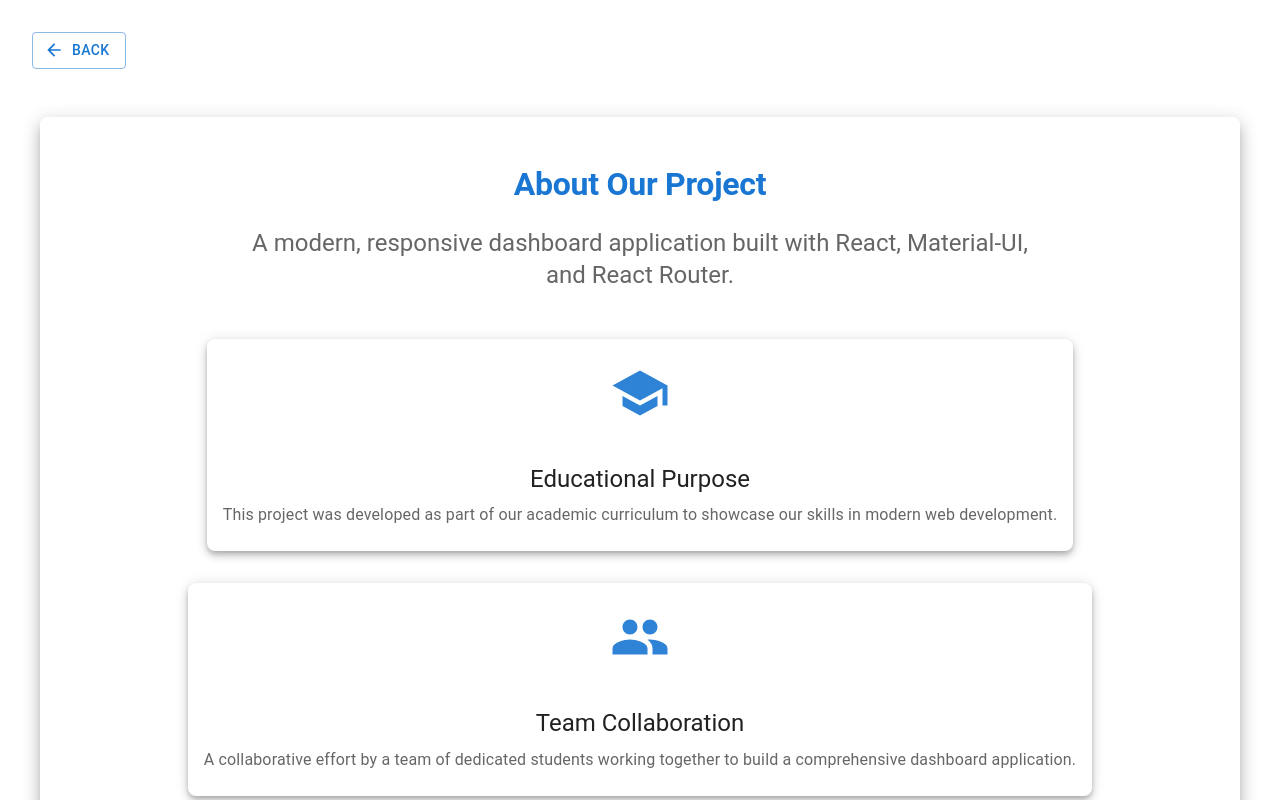
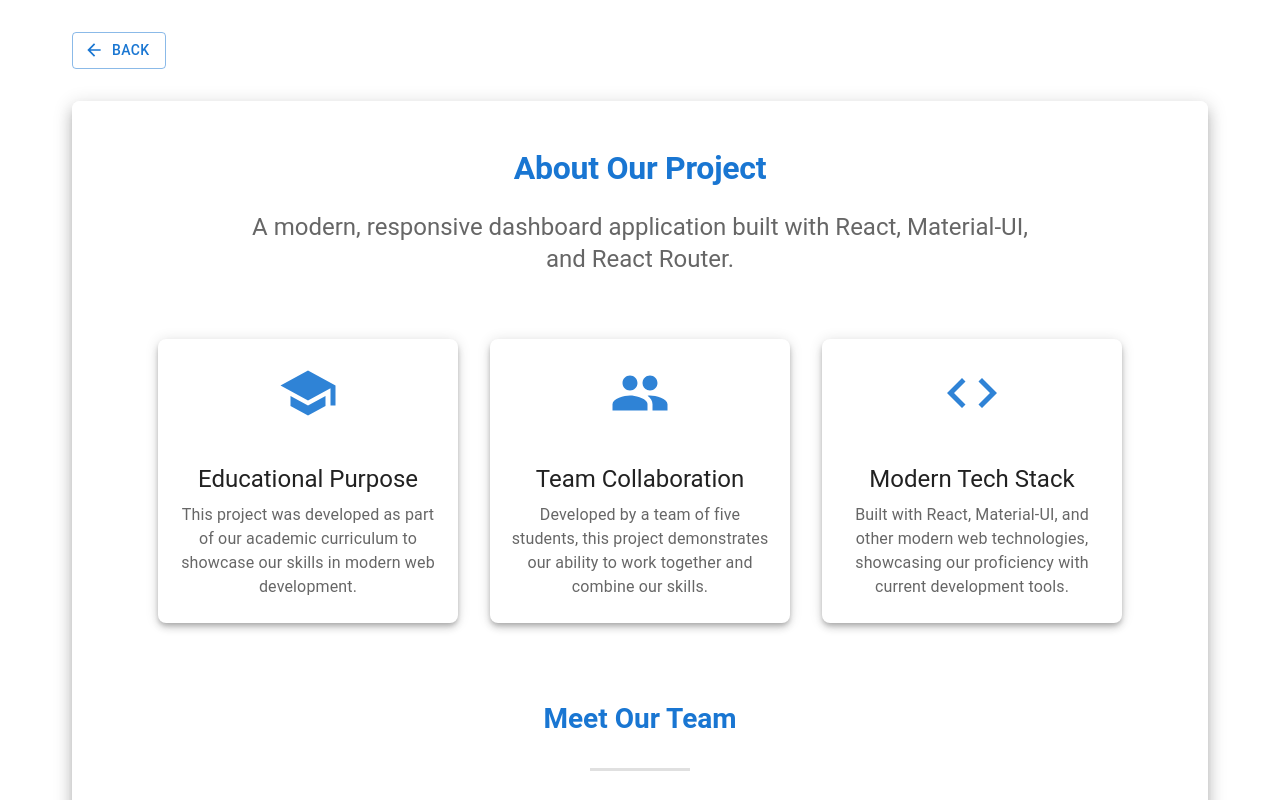
Before and after one commit to userkace/6apsi-badge-exam, a React (Create React App) app: page /about in a window 1280 px wide. Shown: the top 800 px of the page. Built offline with nearby package versions, Linux system fonts and the light colour scheme.

Commit message:
fix: about

```diff
--- a/src/pages/About.js
+++ b/src/pages/About.js
@@ -25,8 +25,8 @@ const StyledPaper = styled(Paper)(({ theme }) => ({
     boxShadow: theme.shadows[10],
     backgroundColor: 'rgba(255, 255, 255, 0.9)',
     margin: theme.spacing(4, 'auto'),
-    maxWidth: '1200px',
     width: '100%',
+    overflow: 'hidden',
 }))
 
 const StyledCard = styled(Card)(({ theme }) => ({
@@ -98,12 +98,9 @@ const About = () => {
 
     return (
         <Container
-            maxWidth={false}
+            maxWidth="lg"
             sx={{
                 py: 4,
-                display: 'flex',
-                flexDirection: 'column',
-                alignItems: 'center',
                 px: { xs: 2, sm: 3, md: 4 },
             }}
         >
@@ -146,106 +143,94 @@ const About = () => {
                     </Typography>
                 </Box>
 
-                <Grid container spacing={4} mb={6} justifyContent="center">
-                    <Grid item xs={12} md={4}>
-                        <StyledCard>
-                            <Box
-                                sx={{
-                                    p: 3,
-                                    display: 'flex',
-                                    justifyContent: 'center',
-                                }}
-                            >
-                                <School
-                                    color="primary"
-                                    sx={{ fontSize: 60, opacity: 0.9 }}
-                                />
+                <Box sx={{
+                    display: 'flex',
+                    flexWrap: { xs: 'wrap', md: 'nowrap' },
+                    gap: 4,
+                    justifyContent: 'center',
+                    mb: 6,
+                    width: '100%',
+                    overflowX: { xs: 'hidden', md: 'auto' },
+                    py: 2,
+                    px: { xs: 3, sm: 4, md: 8 },
+                    '&::-webkit-scrollbar': {
+                        height: '8px',
+                    },
+                    '&::-webkit-scrollbar-track': {
+                        background: '#f1f1f1',
+                        borderRadius: '4px',
+                    },
+                    '&::-webkit-scrollbar-thumb': {
+                        background: '#888',
+                        borderRadius: '4px',
+                        '&:hover': {
+                            background: '#555',
+                        },
+                    },
+                }}>
+                    {/* First Card */}
+                    <Box sx={{
+                        flex: { xs: '1 1 100%', md: '0 0 300px' },
+                        minWidth: { xs: '100%', md: '300px' },
+                        maxWidth: { xs: '100%', md: '300px' }
+                    }}>
+                        <StyledCard sx={{ height: '100%' }}>
+                            <Box sx={{ p: 3, display: 'flex', justifyContent: 'center' }}>
+                                <School color="primary" sx={{ fontSize: 60, opacity: 0.9 }} />
                             </Box>
-                            <CardContent
-                                sx={{ flexGrow: 1, textAlign: 'center' }}
-                            >
-                                <Typography
-                                    variant="h5"
-                                    component="h3"
-                                    gutterBottom
-                                >
+                            <CardContent sx={{ flexGrow: 1, textAlign: 'center' }}>
+                                <Typography variant="h5" component="h3" gutterBottom>
                                     Educational Purpose
                                 </Typography>
                                 <Typography color="textSecondary">
-                                    This project was developed as part of our
-                                    academic curriculum to showcase our skills
-                                    in modern web development.
+                                    This project was developed as part of our academic curriculum to showcase our skills in modern web development.
                                 </Typography>
                             </CardContent>
                         </StyledCard>
-                    </Grid>
+                    </Box>
 
-                    <Grid item xs={12} md={4}>
-                        <StyledCard>
-                            <Box
-                                sx={{
-                                    p: 3,
-                                    display: 'flex',
-                                    justifyContent: 'center',
-                                }}
-                            >
-                                <Group
-                                    color="primary"
-                                    sx={{ fontSize: 60, opacity: 0.9 }}
-                                />
+                    {/* Second Card */}
+                    <Box sx={{
+                        flex: { xs: '1 1 100%', md: '0 0 300px' },
+                        minWidth: { xs: '100%', md: '300px' },
+                        maxWidth: { xs: '100%', md: '300px' }
+                    }}>
+                        <StyledCard sx={{ height: '100%' }}>
+                            <Box sx={{ p: 3, display: 'flex', justifyContent: 'center' }}>
+                                <Group color="primary" sx={{ fontSize: 60, opacity: 0.9 }} />
                             </Box>
-                            <CardContent
-                                sx={{ flexGrow: 1, textAlign: 'center' }}
-                            >
-                                <Typography
-                                    variant="h5"
-                                    component="h3"
-                                    gutterBottom
-                                >
+                            <CardContent sx={{ flexGrow: 1, textAlign: 'center' }}>
+                                <Typography variant="h5" component="h3" gutterBottom>
                                     Team Collaboration
                                 </Typography>
                                 <Typography color="textSecondary">
-                                    A collaborative effort by a team of
-                                    dedicated students working together to build
-                                    a comprehensive dashboard application.
+                                    Developed by a team of five students, this project demonstrates our ability to work together and combine our skills.
                                 </Typography>
                             </CardContent>
                         </StyledCard>
-                    </Grid>
+                    </Box>
 
-                    <Grid item xs={12} md={4}>
-                        <StyledCard>
-                            <Box
-                                sx={{
-                                    p: 3,
-                                    display: 'flex',
-                                    justifyContent: 'center',
-                                }}
-                            >
-                                <Code
-                                    color="primary"
-                                    sx={{ fontSize: 60, opacity: 0.9 }}
-                                />
+                    {/* Third Card */}
+                    <Box sx={{
+                        flex: { xs: '1 1 100%', md: '0 0 300px' },
+                        minWidth: { xs: '100%', md: '300px' },
+                        maxWidth: { xs: '100%', md: '300px' }
+                    }}>
+                        <StyledCard sx={{ height: '100%' }}>
+                            <Box sx={{ p: 3, display: 'flex', justifyContent: 'center' }}>
+                                <Code color="primary" sx={{ fontSize: 60, opacity: 0.9 }} />
                             </Box>
-                            <CardContent
-                                sx={{ flexGrow: 1, textAlign: 'center' }}
-                            >
-                                <Typography
-                                    variant="h5"
-                                    component="h3"
-                                    gutterBottom
-                                >
+                            <CardContent sx={{ flexGrow: 1, textAlign: 'center' }}>
+                                <Typography variant="h5" component="h3" gutterBottom>
                                     Modern Tech Stack
                                 </Typography>
                                 <Typography color="textSecondary">
-                                    Built with React, Material-UI, and React
-                                    Router to deliver a seamless user experience
-                                    across all devices.
+                                    Built with React, Material-UI, and other modern web technologies, showcasing our proficiency with current development tools.
                                 </Typography>
                             </CardContent>
                         </StyledCard>
-                    </Grid>
-                </Grid>
+                    </Box>
+                </Box>
 
                 <Box
                     mt={8}
```
